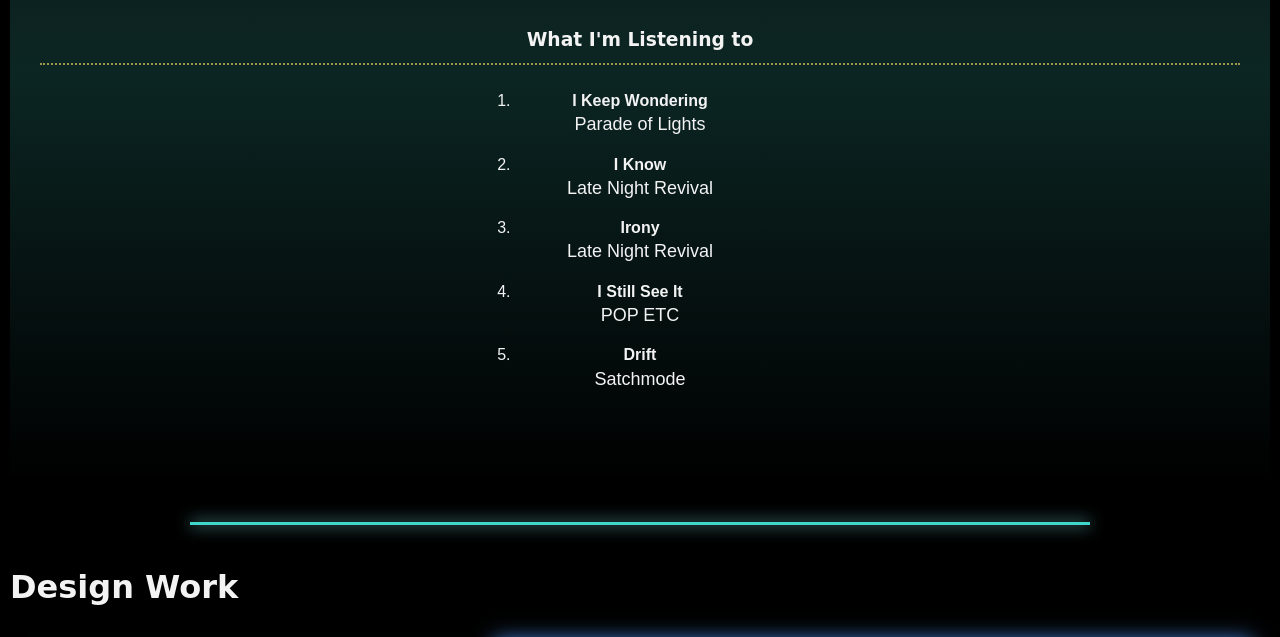
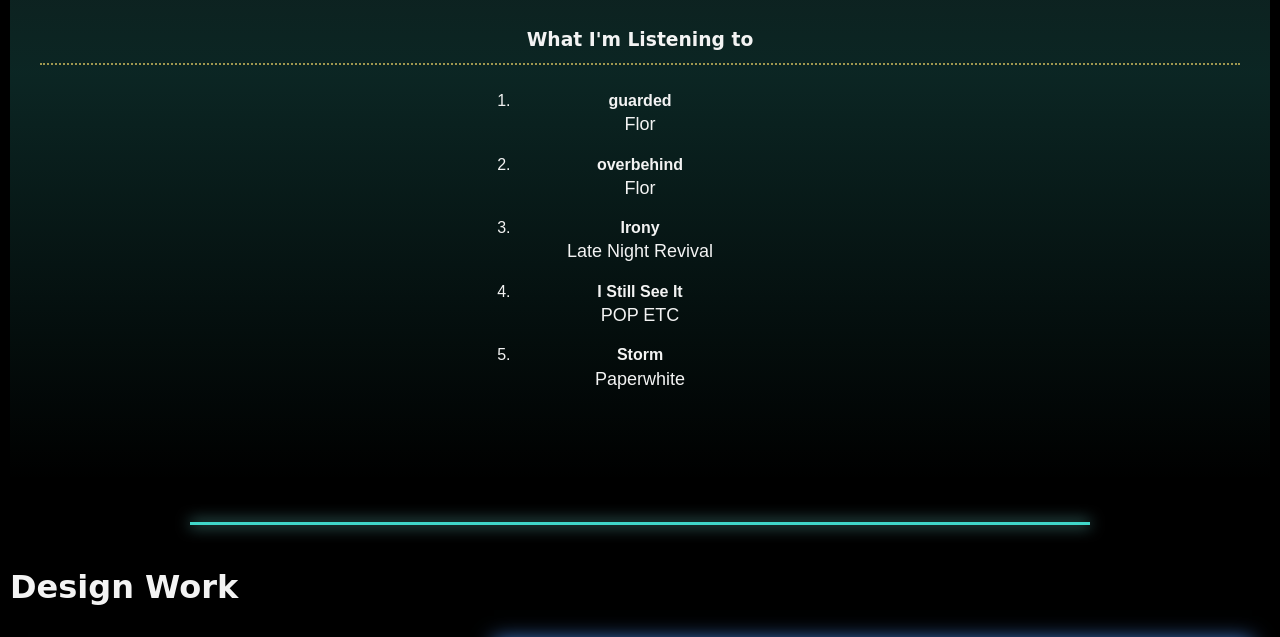
Before and after one commit to kierraOvelson/kierraOvelsonProfile, a plain HTML site: page index.html in a window 1280 px wide. Shown: the part 2720-3357 px from the top of the page. Drawn offline with nearby package versions, Linux system fonts and the light colour scheme; a script that the page names is missing; a web font is replaced by a local one.

Commit message:
Add files via upload

```diff
--- a/index.html
+++ b/index.html
@@ -71,14 +71,6 @@
             </div>
           </div>
 
-          <!-- <div>
-            <a href="https://myphotos-selfdirectedlab.netlify.com/"><img src="img/my-photos-site-min.jpg" alt="My Photos Image"></a>
-            <div class="gallery-pieces-info">
-              <h3>My Photos</h3>
-              <p>HTML & CSS site design and build using a jQuery pluggin to create a fixed background images that change as you scroll.</p>
-            </div>
-          </div> -->
-
         </div>
     </div>
 
@@ -92,17 +84,13 @@
         <img src="img/musicnote.svg" alt="Music Icon">
         <h3>What I'm Listening to</h3>
         <ol>
-          <!-- <li>
-            <h4>I'm Only Dreaming</h4>
-            <p>POP ETC</p>
-          </li> -->
           <li>
-            <h4>I Keep Wondering</h4>
-            <p>Parade of Lights</p>
+            <h4>guarded</h4>
+            <p>Flor</p>
           </li>
           <li>
-            <h4>I Know</h4>
-            <p>Late Night Revival</p>
+            <h4>overbehind</h4>
+            <p>Flor</p>
           </li>
           <li>
             <h4>Irony</h4>
@@ -113,8 +101,8 @@
             <p>POP ETC</p>
           </li>
           <li>
-            <h4>Drift</h4>
-            <p>Satchmode</p>
+            <h4>Storm</h4>
+            <p>Paperwhite</p>
           </li>
         </ol>
       </div>
```
